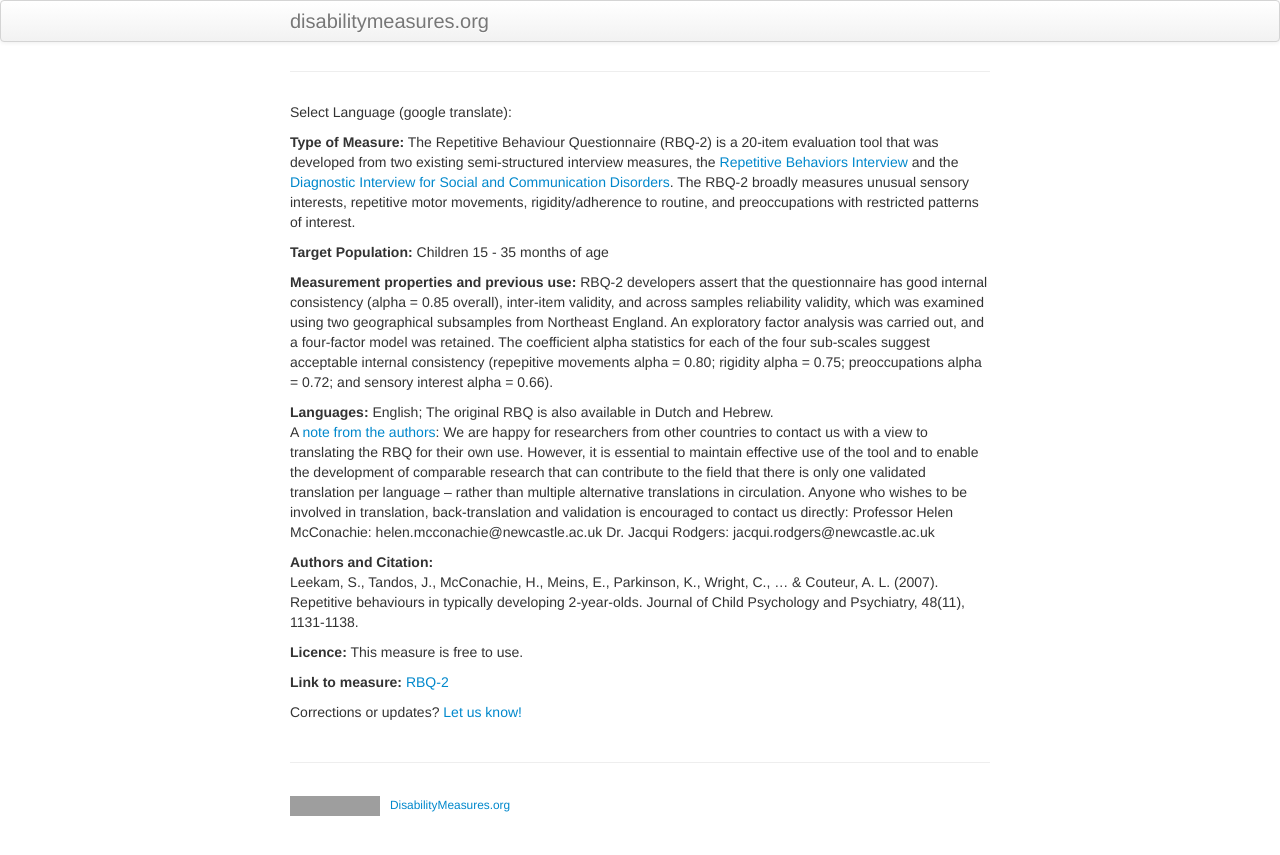
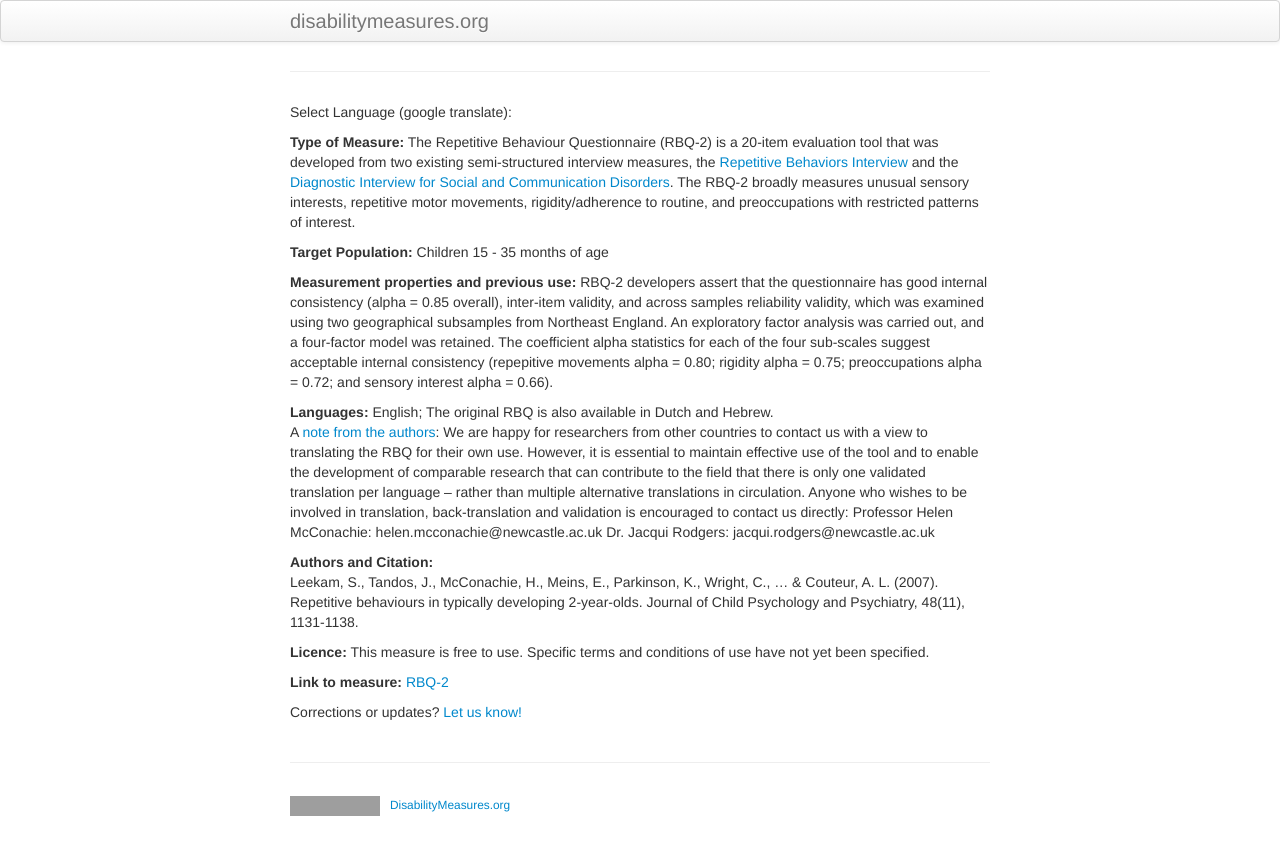
Before and after one commit to mjmaenner/disabilitymeasures, a Jekyll site: the page built from RBQ-2/index.md, in a window 1280 px wide. Shown: the top 855 px of the page. Built offline with Jekyll 4.4.1, drawn with Linux system fonts in a browser that asks for light colours; grey boxes are pictures that could not be loaded.

Commit message:
added licence info

```diff
--- a/RBQ-2/index.md
+++ b/RBQ-2/index.md
@@ -28,7 +28,7 @@ Dr. Jacqui Rodgers: jacqui.rodgers@newcastle.ac.uk
 **Authors and Citation:**
 Leekam, S., Tandos, J., McConachie, H., Meins, E., Parkinson, K., Wright, C., ... & Couteur, A. L. (2007). Repetitive behaviours in typically developing 2‐year‐olds. Journal of Child Psychology and Psychiatry, 48(11), 1131-1138.
 
-**Licence:** This measure is free to use.
+**Licence:** This measure is free to use. Specific terms and conditions of use have not yet been specified.
 
 **Link to measure:** [RBQ-2](http://research.ncl.ac.uk/cargo-ne/Repetitive%20Behaviour%20Questionnaire%20(RBQ-2)scoring%20final1.pdf)
 
```
